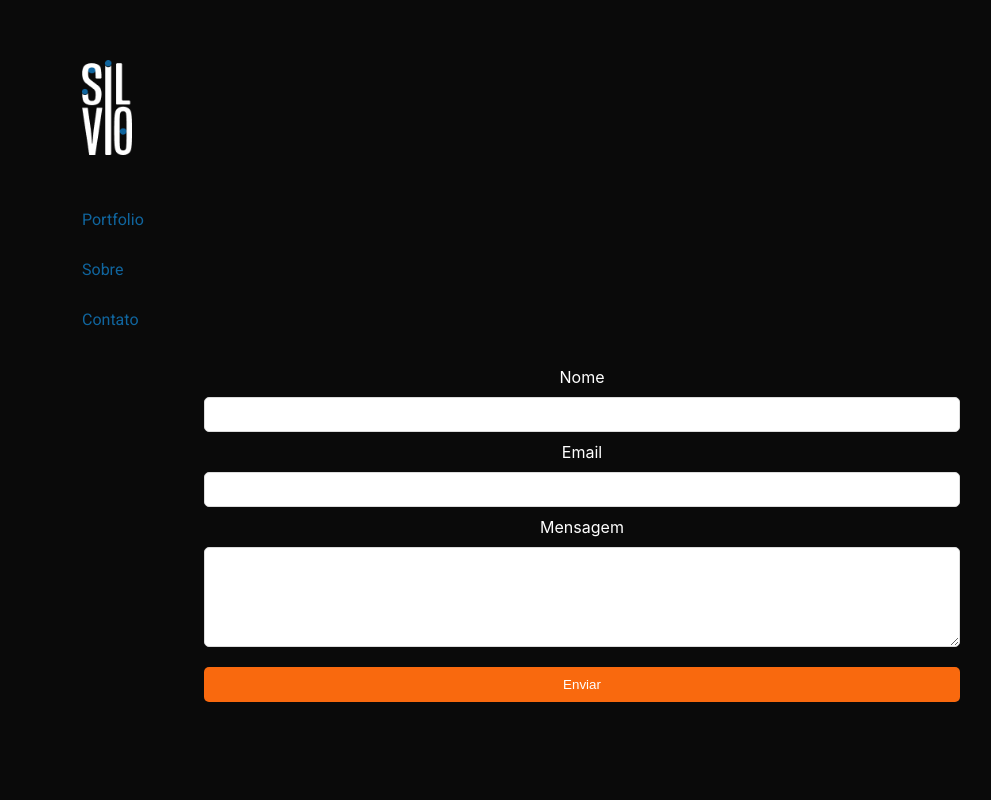
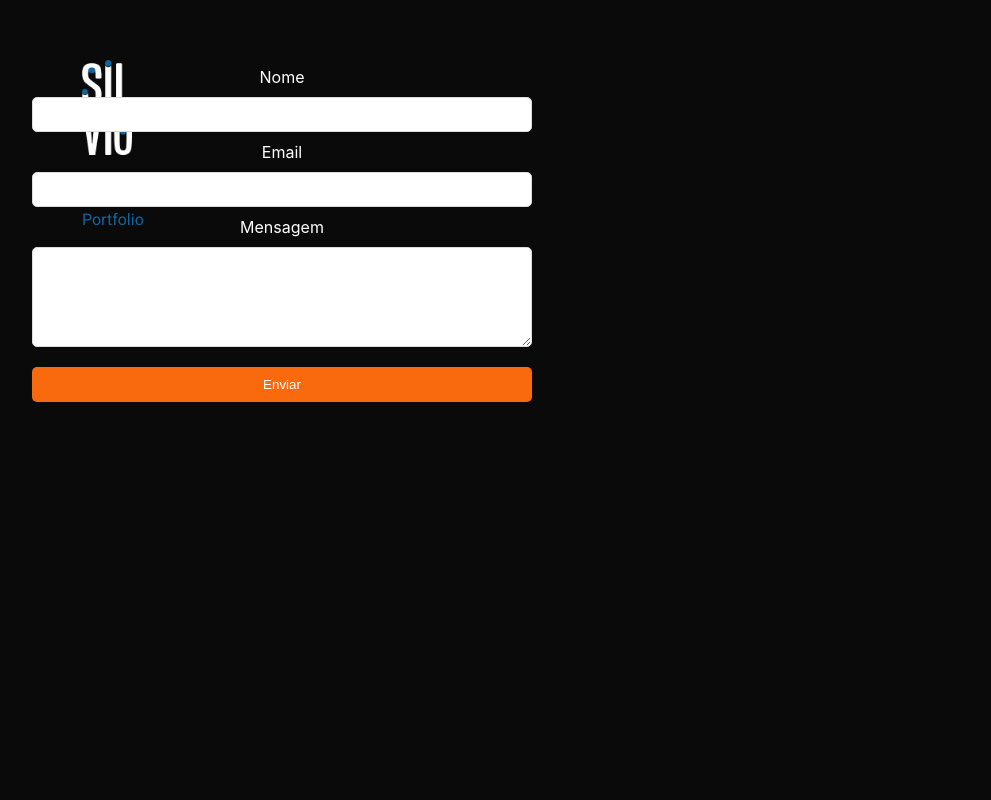
Before and after one commit to ziembick/site-portfolio-designer, a React (Create React App) app in the folder portfolio-designers/: page /contato in a window 1280 px wide. Shown: the top 800 px of the page, without its empty margins (58-1049 px from the left). Built offline with nearby package versions, Linux system fonts and the light colour scheme.

Commit message:
contact form styling

```diff
--- a/portfolio-designers/src/components/contato.js
+++ b/portfolio-designers/src/components/contato.js
@@ -1,7 +1,7 @@
 import Navbar from "./navbar";
 import emailjs from "@emailjs/browser";
 import React, { useRef } from "react";
-import "../css/contato.css"
+import "../css/contato.css";
 import Footer from "./footer";
 
 function Contato() {
--- a/portfolio-designers/src/components/portfolio.js
+++ b/portfolio-designers/src/components/portfolio.js
@@ -14,6 +14,7 @@ function Porftolio() {
 
   return (
     <>
+    <section className="section__container">
       <Navbar />
       <section className="portfolio">
         <Link to="/tuca-cafe">
@@ -37,6 +38,7 @@ function Porftolio() {
           <p className="ponto-bank-text-port">Ponto Bank</p>
         </Link>
       </section>
+      </section>
       <Footer />
     </>
   );
--- a/portfolio-designers/src/css/contato.css
+++ b/portfolio-designers/src/css/contato.css
@@ -1,8 +1,11 @@
 body {
-    background-color: #0a0a0a;
+  background-color: #0a0a0a;
 }
 
 form {
+  position: relative;
+  bottom: 30rem;
+  right: 30rem;
   display: flex;
   align-items: center;
   flex-direction: column;
@@ -14,7 +17,7 @@ form {
 }
 
 input {
-  width: 100%;
+  width: 50rem;
   height: 35px;
   padding: 7px;
   outline: none;
@@ -23,13 +26,11 @@ input {
 }
 
 input:focus {
-  border: 2px solid rgba(0, 206, 158, 1);
+  border: 2px solid var(--azul);
 }
 
 textarea {
-  max-width: 100%;
-  min-width: 100%;
-  width: 100%;
+  width: 50rem;
   max-height: 100px;
   min-height: 100px;
   padding: 7px;
@@ -39,7 +40,7 @@ textarea {
 }
 
 textarea:focus {
-  border: 2px solid rgba(0, 206, 157, 1);
+  border: 2px solid var(--azul);
 }
 
 label {
--- a/portfolio-designers/src/css/header.css
+++ b/portfolio-designers/src/css/header.css
@@ -105,7 +105,7 @@ h1 {
   height: 800px;
 }
 
-/* .tuca-cafe:hover {
+.tuca-cafe:hover {
   filter: brightness(70%);
 }
 
@@ -177,4 +177,4 @@ h1 {
 .ponto-bank.hover + .ponto-bank-text {
   visibility: visible;
   opacity: 1;
-} */
+}
```
Lines whose indentation alone changed are shown as unchanged.
